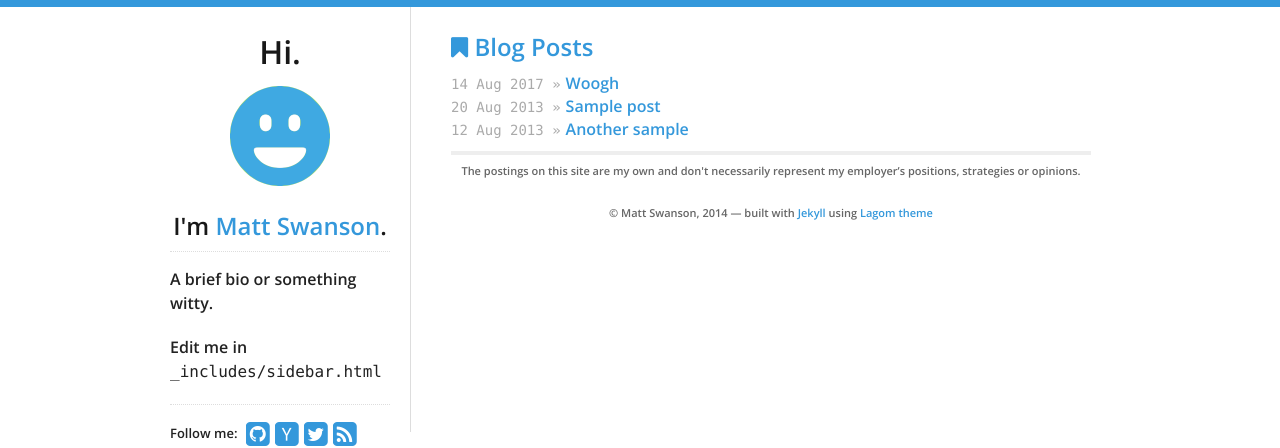
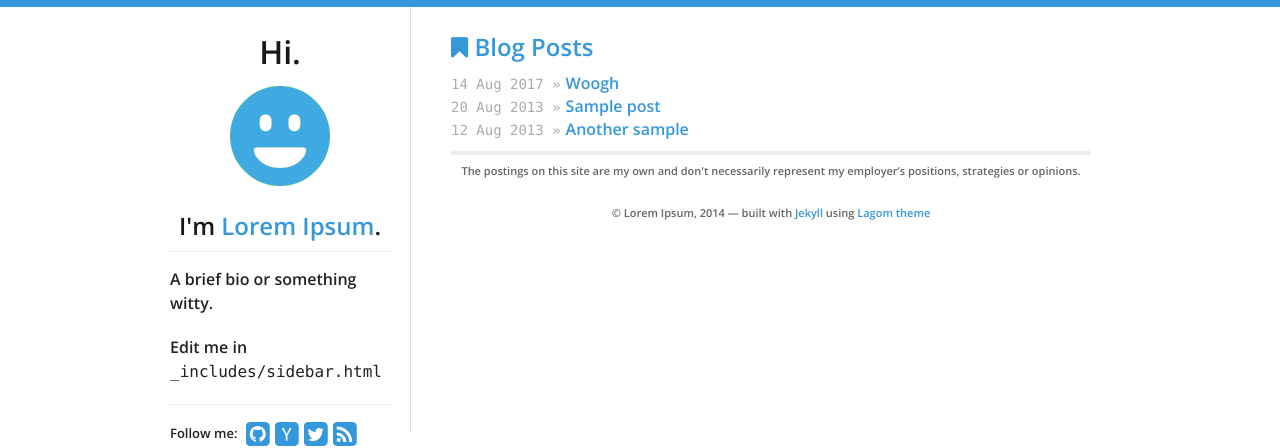
Before and after one commit to hicnblog/loremipsumsitdoleratme, a Jekyll site: the page built from index.html, in a window 1280 px wide. Shown: the top 448 px of the page. Built offline with Jekyll 4.4.1, drawn with Linux system fonts in a browser that asks for light colours; nearby versions of some CDN libraries.

Commit message:
change name

```diff
--- a/_data/theme.yml
+++ b/_data/theme.yml
@@ -19,7 +19,7 @@ social:
   #flickr: johndoe
 
 # "Hi, I'm _______"
-name: Matt Swanson
+name: Lorem Ipsum
 email: test@example.com
 tagline: "weak opinions, strongly held"
 
```
